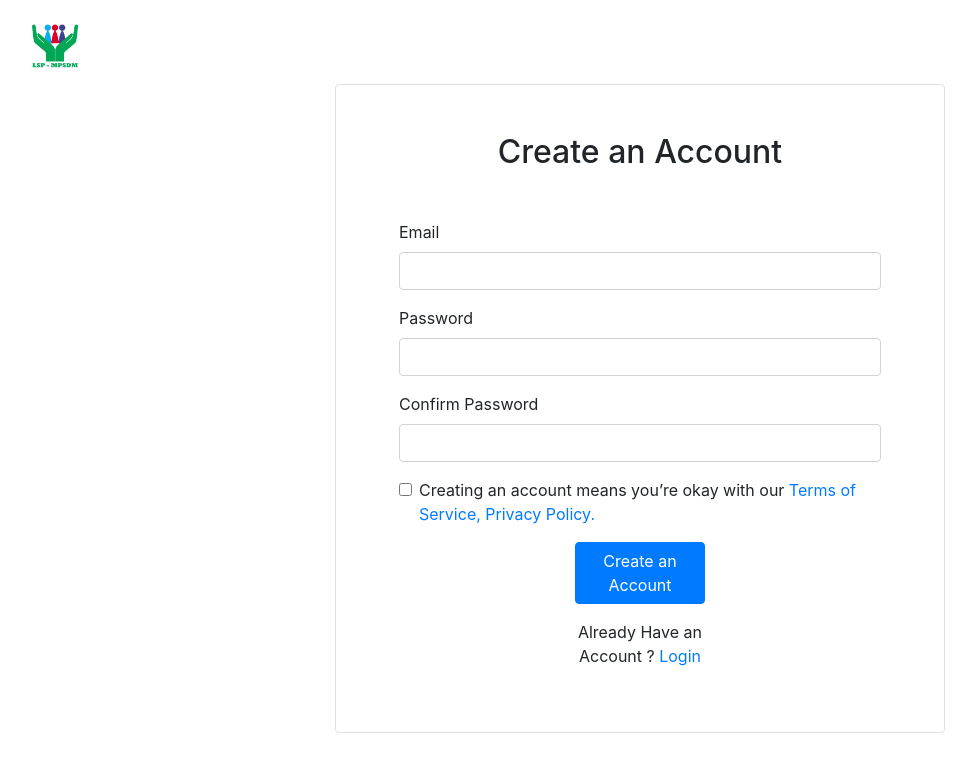
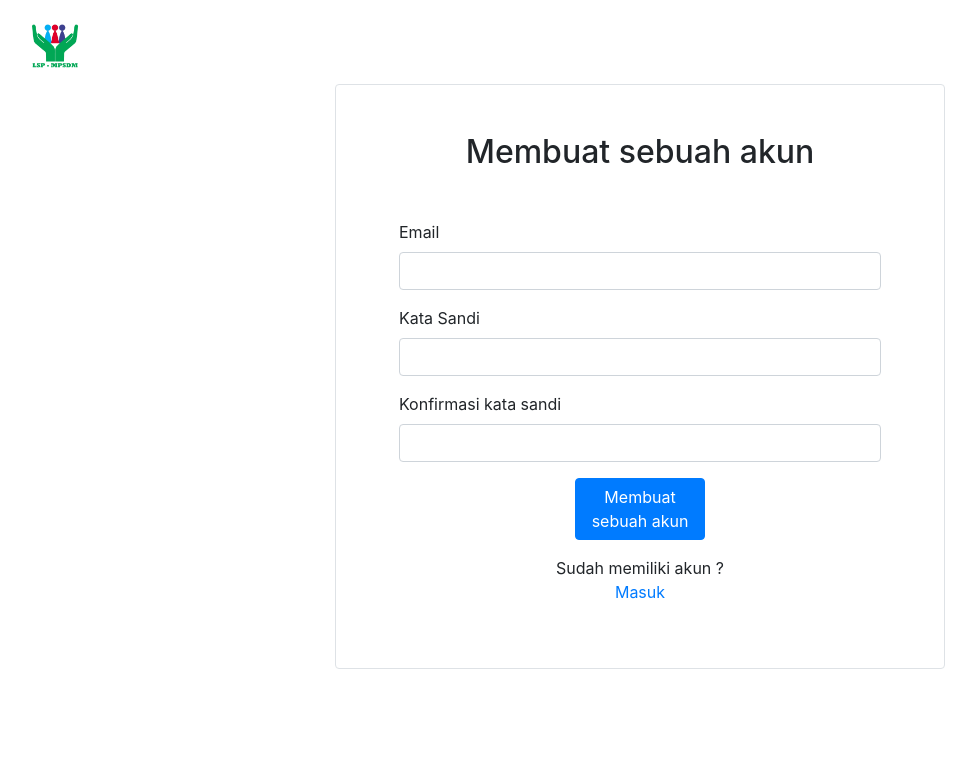
Before and after one commit to Ujian-Online/ujian-online-reactjs, a React (Create React App) app: page /registrasi in a window 1280 px wide. Shown: the top 772 px of the page, without its empty margins (0-976 px from the left). Built offline with nearby package versions, Linux system fonts and the light colour scheme.

Commit message:
change icon and translate register

```diff
--- a/src/components/register/RegisterForm.jsx
+++ b/src/components/register/RegisterForm.jsx
@@ -3,30 +3,30 @@ import { Link } from 'react-router-dom'
 const RegisterForm = () => {
     return (
         <form className="p-lg-5 text-left">
-            <h2 className="text-center mb-3 mb-lg-5">Create an Account</h2>
+            <h2 className="text-center mb-3 mb-lg-5">Membuat sebuah akun</h2>
             <div class="form-group">
                 <label for="email">Email</label>
                 <input type="email" class="form-control" id="email" />
             </div>
             <div class="form-group">
-                <label for="password">Password</label>
+                <label for="password">Kata Sandi</label>
                 <input type="password" class="form-control" id="password" />
             </div>
             <div class="form-group">
-                <label for="confirmPassword">Confirm Password</label>
+                <label for="confirmPassword">Konfirmasi kata sandi</label>
                 <input type="password" class="form-control" id="confirmPassword" />
             </div>
-            <div class="form-group form-check">
+            {/* <div class="form-group form-check">
                 <input class="form-check-input" type="checkbox" id="aggrement" required />
                 <label class="form-check-label" for="aggrement">
                 Creating an account means you’re okay with our <Link to='/'>Terms of Service, Privacy Policy.</Link>
                 </label>
-            </div>
+            </div> */}
             <div className="form-group col-sm-6 col-md-4 ml-auto mr-auto">
-                <button type="submit" class="btn btn-primary btn-block">Create an Account</button>
+                <button type="submit" class="btn btn-primary btn-block">Membuat sebuah akun</button>
             </div>
             <div className="col-md-5 ml-auto mr-auto text-center">
-            <p>Already Have an Account ? <Link to='/login' >Login</Link></p>
+            <p>Sudah memiliki akun ? <Link to='/login' >Masuk</Link></p>
             </div>
         </form>
     )
```
Also changed, not shown: 1 other file (tests, documents, lock files or other folders).
